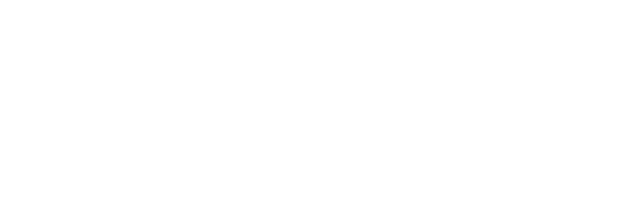
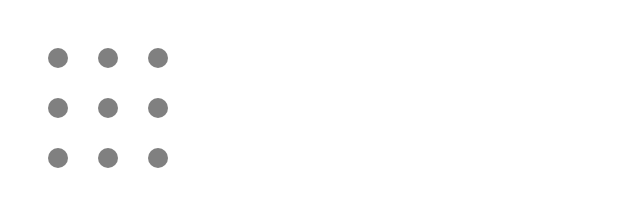
Before and after one commit to kadikraman/Fireflies, a website: page index.html in a window 1280 px wide. Shown: the whole page, without its empty margins (0-640 px from the left). Drawn offline with nearby package versions, Linux system fonts and the light colour scheme.

Commit message:
Fireflies loop over timestep 0 to 9 and blink at 9

```diff
--- a/app.js
+++ b/app.js
@@ -1 +1,54 @@
-console.log('Hello, world!');
+var width = 500;
+var height = 200;
+
+var fireflies = [
+    { x: 50, y: 50, state: Math.floor((Math.random() * 10)) },
+    { x: 50, y: 100, state: Math.floor((Math.random() * 10)) },
+    { x: 50, y: 150, state: Math.floor((Math.random() * 10)) },
+    { x: 100, y: 50, state: Math.floor((Math.random() * 10)) },
+    { x: 100, y: 100, state: Math.floor((Math.random() * 10)) },
+    { x: 100, y: 150, state: Math.floor((Math.random() * 10)) },
+    { x: 150, y: 50, state: Math.floor((Math.random() * 10)) },
+    { x: 150, y: 100, state: Math.floor((Math.random() * 10)) },
+    { x: 150, y: 150, state: Math.floor((Math.random() * 10)) }
+];
+
+var svg = d3.select('#container')
+            .append('svg')
+            .attr('width', width)
+            .attr('height', height);
+
+function redraw(){
+    svg.selectAll('circle')
+        .data(fireflies)
+        .enter()
+        .append('circle')
+        .attr('class', function(d){
+            if(d.state == 9){
+                return 'blink'
+            }
+            else{
+                return 'firefly'
+            }
+        })
+        .attr('cx', function(d){
+            return d.x
+        })
+        .attr('cy', function(d){
+            return d.y
+        })
+        .attr('r', 10);
+}
+
+window.setInterval(function(){
+    fireflies.forEach(function(firefly){
+        if(firefly.state == 9){
+            firefly.state = 0;
+        }
+        else{
+            firefly.state +=1;
+        }
+    });
+    svg.selectAll('circle').remove();
+    redraw();
+}, 1000);
--- a/index.html
+++ b/index.html
@@ -6,6 +6,8 @@
     <link rel="stylesheet" href="style.css">
 </head>
 <body>
+    <div id="container"></div>
     <script type="text/javascript" src="bower_components/d3/d3.js"></script>
+    <script type="text/javascript" src="app.js"></script>
 </body>
 </html>
--- a/style.css
+++ b/style.css
@@ -0,0 +1,7 @@
+.firefly{
+    fill: gray;
+}
+
+.blink{
+    fill: yellow;
+}
```
